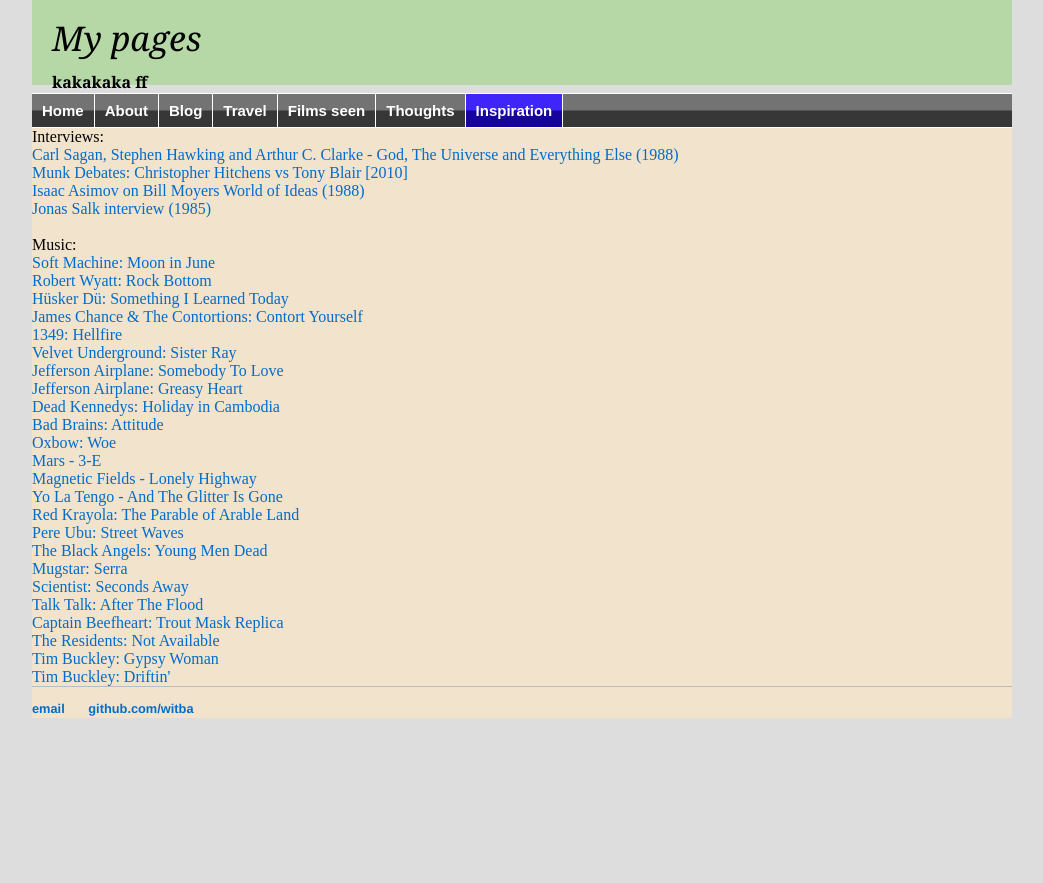
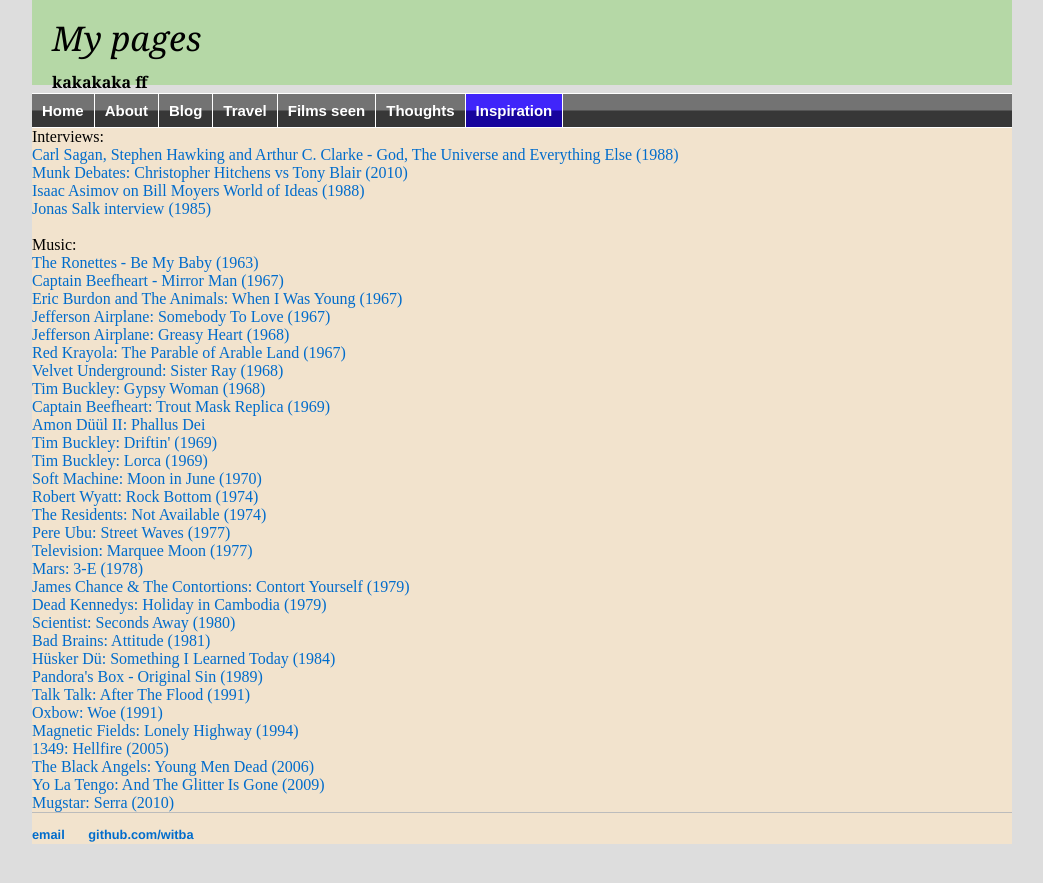
Before and after one commit to witba/witba.github.io, a Jekyll site: the page built from inspiration/index.html, in a window 1280 px wide. Shown: the top 883 px of the page, without its empty margins (118-1161 px from the left). Built offline with Jekyll 4.4.1, drawn with Linux system fonts in a browser that asks for light colours.

Commit message:
Update index.html

```diff
--- a/inspiration/index.html
+++ b/inspiration/index.html
@@ -5,33 +5,40 @@
 
 Interviews:<br>
 <a href="https://www.youtube.com/watch?v=HKQQAv5svkk" target=_blank>Carl Sagan, Stephen Hawking and Arthur C. Clarke - God, The Universe and Everything Else (1988)</a><br>
-<a href="https://www.youtube.com/watch?v=t0kp_5wOo2o" target=_blank>Munk Debates: Christopher Hitchens vs Tony Blair [2010]</a><br>
+<a href="https://www.youtube.com/watch?v=t0kp_5wOo2o" target=_blank>Munk Debates: Christopher Hitchens vs Tony Blair (2010)</a><br>
 <a href="https://www.youtube.com/watch?v=aogsJ4t4aBE" target=_blank>Isaac Asimov on Bill Moyers World of Ideas (1988)</a><br>
 <a href="https://www.youtube.com/watch?v=liQzs6qqYQg" target=_blank>Jonas Salk interview (1985)</a><br>
 <br>
 
 Music:<br>
-<a href="https://www.youtube.com/watch?v=IJFSIX_uVPM" target=_blank>Soft Machine: Moon in June</a><br>
-<a href="https://www.youtube.com/watch?v=-4AhdWGci3c" target=_blank>Robert Wyatt: Rock Bottom</a><br>
-<a href="https://www.youtube.com/watch?v=rktLCGpQ3RA" target=_blank>Hüsker Dü: Something I Learned Today</a><br>
-<a href="https://www.youtube.com/watch?v=_wcn6PCGPN4" target=_blank>James Chance & The Contortions: Contort Yourself</a><br>
-<a href="https://www.youtube.com/watch?v=VZug9y81Axk" target=_blank>1349: Hellfire</a><br>
-<a href="https://www.youtube.com/watch?v=53F5nY68cBM" target=_blank>Velvet Underground: Sister Ray</a><br>
-<a href="https://www.youtube.com/watch?v=YnS0GaiIewM" target=_blank>Jefferson Airplane: Somebody To Love</a><br>
-<a href="https://www.youtube.com/watch?v=ymSqJEwmb_k" target=_blank>Jefferson Airplane: Greasy Heart</a><br>
-<a href="https://www.youtube.com/watch?v=-KTsXHXMkJA" target=_blank>Dead Kennedys: Holiday in Cambodia</a><br>
-<a href="https://www.youtube.com/watch?v=YYjqY0Yg1kk" target=_blank>Bad Brains: Attitude</a><br>
-<a href="https://www.youtube.com/watch?v=UkxmWnP_WiM" target=_blank>Oxbow: Woe</a><br>
-<a href="https://www.youtube.com/watch?v=-ReyhyGzlt4" target=_blank>Mars - 3-E</a><br>
-<a href="https://www.youtube.com/watch?v=fO37jdCWedA" target=_blank>Magnetic Fields - Lonely Highway</a><br>
-<a href="https://www.youtube.com/watch?v=gYF4wbyrNyY" target=_blank>Yo La Tengo - And The Glitter Is Gone</a><br>
-<a href="https://www.youtube.com/watch?v=lERLfwriyJI" target=_blank>Red Krayola: The Parable of Arable Land</a><br>
-<a href="https://www.youtube.com/watch?v=mk1sqOpPn3E" target=_blank>Pere Ubu: Street Waves</a><br>
-<a href="https://www.youtube.com/watch?v=ZtQe3Mfb26U" target=_blank>The Black Angels: Young Men Dead</a><br>
-<a href="https://www.youtube.com/watch?v=dhUIpA1iJK0" target=_blank>Mugstar: Serra</a><br>
-<a href="https://www.youtube.com/watch?v=PvU2fFKEhWw" target=_blank>Scientist: Seconds Away</a><br>
-<a href="https://www.youtube.com/watch?v=8zf-Z2oF6z4" target=_blank>Talk Talk: After The Flood</a><br>
-<a href="https://www.youtube.com/watch?v=7zdLfPN6F-o" target=_blank>Captain Beefheart: Trout Mask Replica</a><br>
-<a href="https://www.youtube.com/watch?v=O-xaCdo3JiQ" target=_blank>The Residents: Not Available</a><br>
-<a href="https://www.youtube.com/watch?v=LVlSkG9AmYA" target=_blank>Tim Buckley: Gypsy Woman</a><br>
-<a href="https://www.youtube.com/watch?v=Ef4pIdhfKQ0" target=_blank>Tim Buckley: Driftin'</a><br>
+<a href="https://www.youtube.com/watch?v=ZV5tgZlTEkQ" target=_blank>The Ronettes - Be My Baby (1963)</a><br>
+<a href="https://www.youtube.com/watch?v=pBk20ujrZZU" target=_blank>Captain Beefheart - Mirror Man (1967)</a><br>
+<a href="https://www.youtube.com/watch?v=ur30bn_3G58" target=_blank>Eric Burdon and The Animals: When I Was Young (1967)</a><br>
+<a href="https://www.youtube.com/watch?v=YnS0GaiIewM" target=_blank>Jefferson Airplane: Somebody To Love (1967)</a><br>
+<a href="https://www.youtube.com/watch?v=ymSqJEwmb_k" target=_blank>Jefferson Airplane: Greasy Heart (1968)</a><br>
+<a href="https://www.youtube.com/watch?v=lERLfwriyJI" target=_blank>Red Krayola: The Parable of Arable Land (1967)</a><br>
+<a href="https://www.youtube.com/watch?v=53F5nY68cBM" target=_blank>Velvet Underground: Sister Ray (1968)</a><br>
+<a href="https://www.youtube.com/watch?v=LVlSkG9AmYA" target=_blank>Tim Buckley: Gypsy Woman (1968)</a><br>
+<a href="https://www.youtube.com/watch?v=7zdLfPN6F-o" target=_blank>Captain Beefheart: Trout Mask Replica (1969)</a><br>
+<a href="https://www.youtube.com/watch?v=g1klpKy_3hY" target=_blank>Amon Düül II: Phallus Dei</a><br>
+<a href="https://www.youtube.com/watch?v=Ef4pIdhfKQ0" target=_blank>Tim Buckley: Driftin' (1969)</a><br>
+<a href="https://www.youtube.com/watch?v=Zt2th2uanlI" target=_blank>Tim Buckley: Lorca (1969)</a><br>
+<a href="https://www.youtube.com/watch?v=IJFSIX_uVPM" target=_blank>Soft Machine: Moon in June (1970)</a><br>
+<a href="https://www.youtube.com/watch?v=-4AhdWGci3c" target=_blank>Robert Wyatt: Rock Bottom (1974)</a><br>
+<a href="https://www.youtube.com/watch?v=O-xaCdo3JiQ" target=_blank>The Residents: Not Available (1974)</a><br>
+<a href="https://www.youtube.com/watch?v=mk1sqOpPn3E" target=_blank>Pere Ubu: Street Waves (1977)</a><br>
+<a href="https://www.youtube.com/watch?v=jlbunmCbTBA" target=_blank>Television: Marquee Moon (1977)</a><br>
+<a href="https://www.youtube.com/watch?v=-ReyhyGzlt4" target=_blank>Mars: 3-E (1978)</a><br>
+<a href="https://www.youtube.com/watch?v=_wcn6PCGPN4" target=_blank>James Chance & The Contortions: Contort Yourself (1979)</a><br>
+<a href="https://www.youtube.com/watch?v=-KTsXHXMkJA" target=_blank>Dead Kennedys: Holiday in Cambodia (1979)</a><br>
+<a href="https://www.youtube.com/watch?v=PvU2fFKEhWw" target=_blank>Scientist: Seconds Away (1980)</a><br>
+<a href="https://www.youtube.com/watch?v=YYjqY0Yg1kk" target=_blank>Bad Brains: Attitude (1981)</a><br>
+<a href="https://www.youtube.com/watch?v=rktLCGpQ3RA" target=_blank>Hüsker Dü: Something I Learned Today (1984)</a><br>
+<a href="https://www.youtube.com/watch?v=OB_TQ0F0LjA" target=_blank>Pandora's Box - Original Sin (1989)</a><br>
+<a href="https://www.youtube.com/watch?v=8zf-Z2oF6z4" target=_blank>Talk Talk: After The Flood (1991)</a><br>
+<a href="https://www.youtube.com/watch?v=UkxmWnP_WiM" target=_blank>Oxbow: Woe (1991)</a><br>
+<a href="https://www.youtube.com/watch?v=fO37jdCWedA" target=_blank>Magnetic Fields: Lonely Highway (1994)</a><br>
+<a href="https://www.youtube.com/watch?v=VZug9y81Axk" target=_blank>1349: Hellfire (2005)</a><br>
+<a href="https://www.youtube.com/watch?v=ZtQe3Mfb26U" target=_blank>The Black Angels: Young Men Dead (2006)</a><br>
+<a href="https://www.youtube.com/watch?v=gYF4wbyrNyY" target=_blank>Yo La Tengo: And The Glitter Is Gone (2009)</a><br>
+<a href="https://www.youtube.com/watch?v=dhUIpA1iJK0" target=_blank>Mugstar: Serra (2010)</a><br>
```
